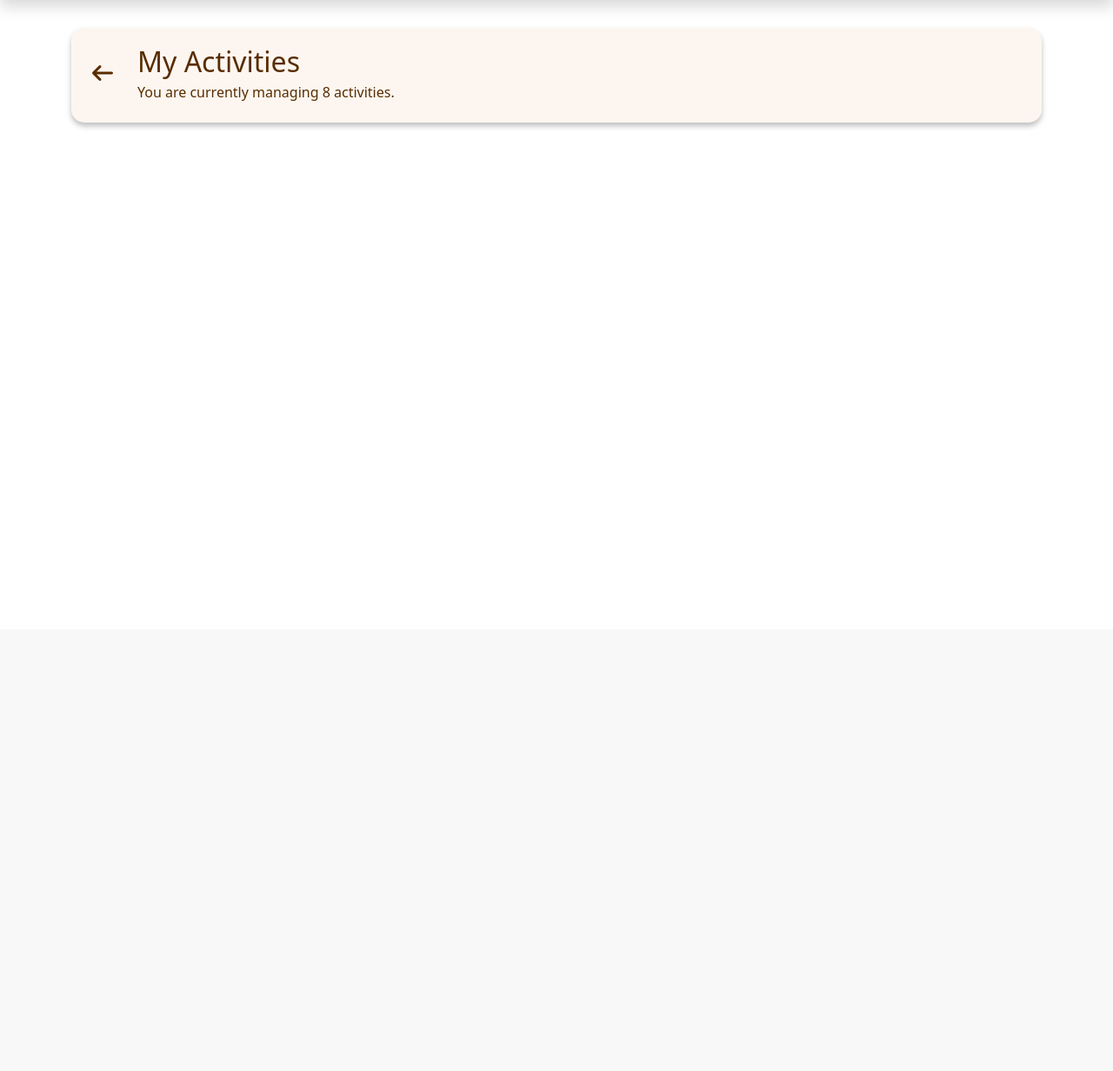
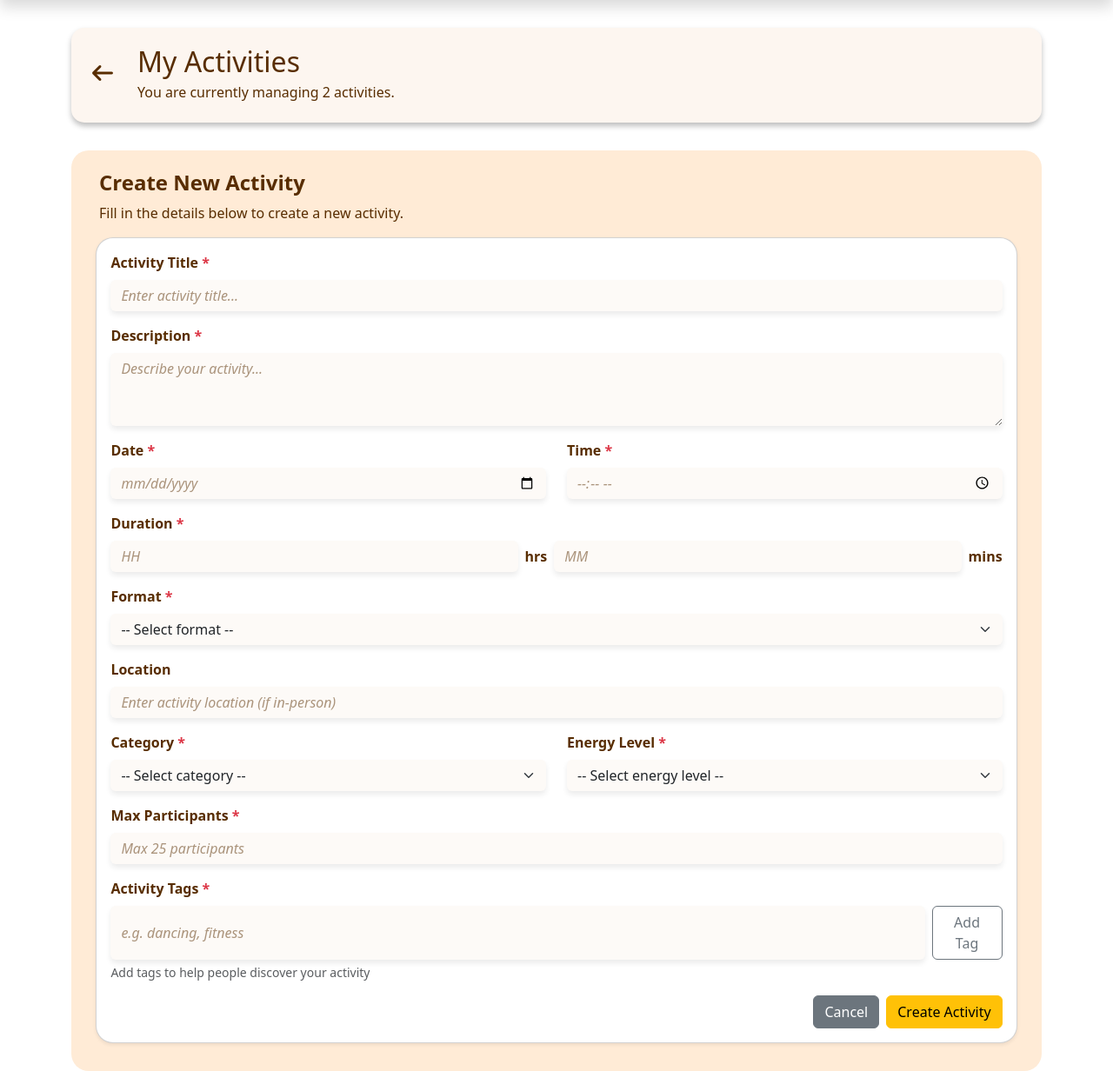
Before and after one commit to starry9x/ShareJoy, a Flask app: page /activity/create in a window 1280 px wide. Shown: the part 76-1308 px from the top of the page at 87% size. Before the commit the page ends 223 px from the top, so only its background shows below. Run offline with Flask 3, Linux system fonts and the light colour scheme; data comes from the database, SQL or seed files in the repository; some libraries are stand-ins or nearby versions.

Commit message:
started on activity create

```diff
--- a/app.py
+++ b/app.py
@@ -89,12 +89,11 @@ def activities():
 
 @app.route('/activity/create')
 def activity_create():
-    activities = Activity.query.all()
-    num_activities = len(activities)
+    my_activities_count = Activity.query.filter_by(creator="me").count()
     return render_template(
         'activity_create.html',
         title="Activities",
-        num_activities=num_activities,
+        num_activities=my_activities_count,
         activities=activities
     )
 @app.route("/explore")
--- a/static/css/activities_create.css
+++ b/static/css/activities_create.css
@@ -0,0 +1,48 @@
+.sectionbox1 {
+    background-color: #FFEBD6;
+    width: 100%;
+    border-radius: 20px;
+    padding-top: 0.5rem;
+    padding-bottom: 2rem;
+}
+
+.sectionbox2 {
+    background-color: #ffffff;
+    width: 97%;
+    border-radius: 20px;
+}
+
+.form-control, .form-select {
+    background-color: #FDFAF7;
+    border: none;
+    box-shadow: 0 4px 6px rgba(0, 0, 0, 0.08);
+}
+
+h2 {
+    font-size: 1.5rem;
+}
+
+.card-header {
+    padding: 0.9rem 20px 0rem 20px;
+}
+
+.form-label, .formL {
+    color: #582D00 !important;
+}
+
+/* Placeholder styling */
+.form-control::placeholder,
+.form-select::placeholder,
+.form-select option[value=""],
+.form-select:has(option:not([value=""]):checked),
+.form-control.is-placeholder[type="date"],
+.form-control.is-placeholder[type="time"] {
+    font-style: italic;
+    color: #AA937B;
+}
+
+.form-control[type="date"],
+.form-control[type="time"] {
+    color: #582D00;
+    font-style: normal;
+}
--- a/templates/activity_create.html
+++ b/templates/activity_create.html
@@ -8,7 +8,8 @@
 {% block content %}
 <div class="section-box d-flex flex-column flex-md-row justify-content-between align-items-start align-items-md-center">
     <div class="d-flex align-items-center mb-2">
-        <a href="{{ url_for('activities') }}" class="btn btn-link p-0 me-3"><i class="fa-solid fa-arrow-left me-2"></i></a>
+        <a href="{{ url_for('activities') }}" class="btn btn-link p-0 me-3"><i
+                class="fa-solid fa-arrow-left me-2"></i></a>
         <div>
             <h1 class="mb-1">My Activities</h1>
             <p class="mb-0">
@@ -19,4 +20,129 @@
     </div>
 </div>
 
+<div class="container sectionbox1 mx-auto">
+    <div class="card-header mx-auto">
+        <h2 class="fw-semibold">Create New Activity</h2>
+        <p>Fill in the details below to create a new activity.</p>
+    </div>
+    <div class="card shadow-sm sectionbox2 mx-auto">
+        <div class="card-body">
+            <form method="post">
+                <!-- Activity Title -->
+                <div class="mb-3">
+                    <label class="form-label fw-semibold">Activity Title <span class="text-danger">*</span></label>
+                    <input type="text" class="form-control" placeholder="Enter activity title..." required>
+                </div>
+
+                <!-- Description -->
+                <div class="mb-3">
+                    <label class="form-label fw-semibold">Description <span class="text-danger">*</span></label>
+                    <textarea class="form-control" rows="3" placeholder="Describe your activity..." required></textarea>
+                </div>
+
+                <!-- Date & Time -->
+                <div class="row mb-3">
+                    <div class="col-md-6">
+                        <label class="form-label fw-semibold">Date <span class="text-danger">*</span></label>
+                        <input type="date" class="form-control is-placeholder" required>
+                    </div>
+                    <div class="col-md-6">
+                        <label class="form-label fw-semibold">Time <span class="text-danger">*</span></label>
+                        <input type="time" class="form-control is-placeholder" required>
+                    </div>
+                </div>
+
+                <!-- Duration -->
+                <div class="mb-3">
+                    <label class="form-label fw-semibold">Duration <span class="text-danger">*</span></label>
+                    <div class="d-flex gap-2 align-items-center">
+                        <input type="number" class="form-control" min="0" max="23" placeholder="HH" required>
+                        <span class="fw-semibold formL">hrs</span>
+                        <input type="number" class="form-control" min="0" max="59" placeholder="MM" required>
+                        <span class="fw-semibold formL">mins</span>
+                    </div>
+                </div>
+
+
+                <!-- Format -->
+                <div class="mb-3">
+                    <label class="form-label fw-semibold">Format <span class="text-danger">*</span></label>
+                    <select class="form-select" required>
+                        <option value="">-- Select format --</option>
+                        <option value="in_person">In-person</option>
+                        <option value="online">Online</option>
+                    </select>
+                </div>
+
+                <!-- Location -->
+                <div class="mb-3">
+                    <label class="form-label fw-semibold">Location</label>
+                    <input type="text" class="form-control" placeholder="Enter activity location (if in-person)">
+                </div>
+
+                <!-- Category & Energy Level -->
+                <div class="row mb-3">
+                    <div class="col-md-6">
+                        <label class="form-label fw-semibold">Category <span class="text-danger">*</span></label>
+                        <select class="form-select" required>
+                            <option value="">-- Select category --</option>
+                            <option>Creative Arts</option>
+                            <option>Social</option>
+                            <option>Learning</option>
+                            <option>Physical</option>
+                            <option>Nature</option>
+                            <option>Technology</option>
+                        </select>
+                    </div>
+
+                    <div class="col-md-6">
+                        <label class="form-label fw-semibold">Energy Level <span class="text-danger">*</span></label>
+                        <select class="form-select" required>
+                            <option value="">-- Select energy level --</option>
+                            <option>Low</option>
+                            <option>Medium</option>
+                            <option>High</option>
+                        </select>
+                    </div>
+                </div>
+
+                <!-- Max Participants -->
+                <div class="mb-3">
+                    <label class="form-label fw-semibold">Max Participants <span class="text-danger">*</span></label>
+                    <input type="number" class="form-control" min="2" max="25" placeholder="Max 25 participants"
+                        required>
+                </div>
+
+                <!-- Activity Tags -->
+                <div class="mb-3">
+                    <label class="form-label fw-semibold">Activity Tags <span class="text-danger">*</span></label>
+                    <div class="d-flex gap-2">
+                        <input type="text" class="form-control" placeholder="e.g. dancing, fitness">
+                        <button type="button" class="btn btn-outline-secondary">Add Tag</button>
+                    </div>
+                    <div class="form-text">Add tags to help people discover your activity</div>
+                </div>
+
+                <!-- Buttons -->
+                <div class="d-flex justify-content-end gap-2">
+                    <a href="#" class="btn btn-secondary">Cancel</a>
+                    <button type="submit" class="btn btn-warning">Create Activity</button>
+                </div>
+
+            </form>
+        </div>
+    </div>
+</div>
+
 {% endblock %}
+
+{% block extra_js %}
+<script>
+    document.querySelectorAll('input[type="date"], input[type="time"]').forEach(input => {
+        input.addEventListener('change', () => {
+            input.classList.remove('is-placeholder');
+        });
+    });
+</script>
+
+{% endblock %}
```
